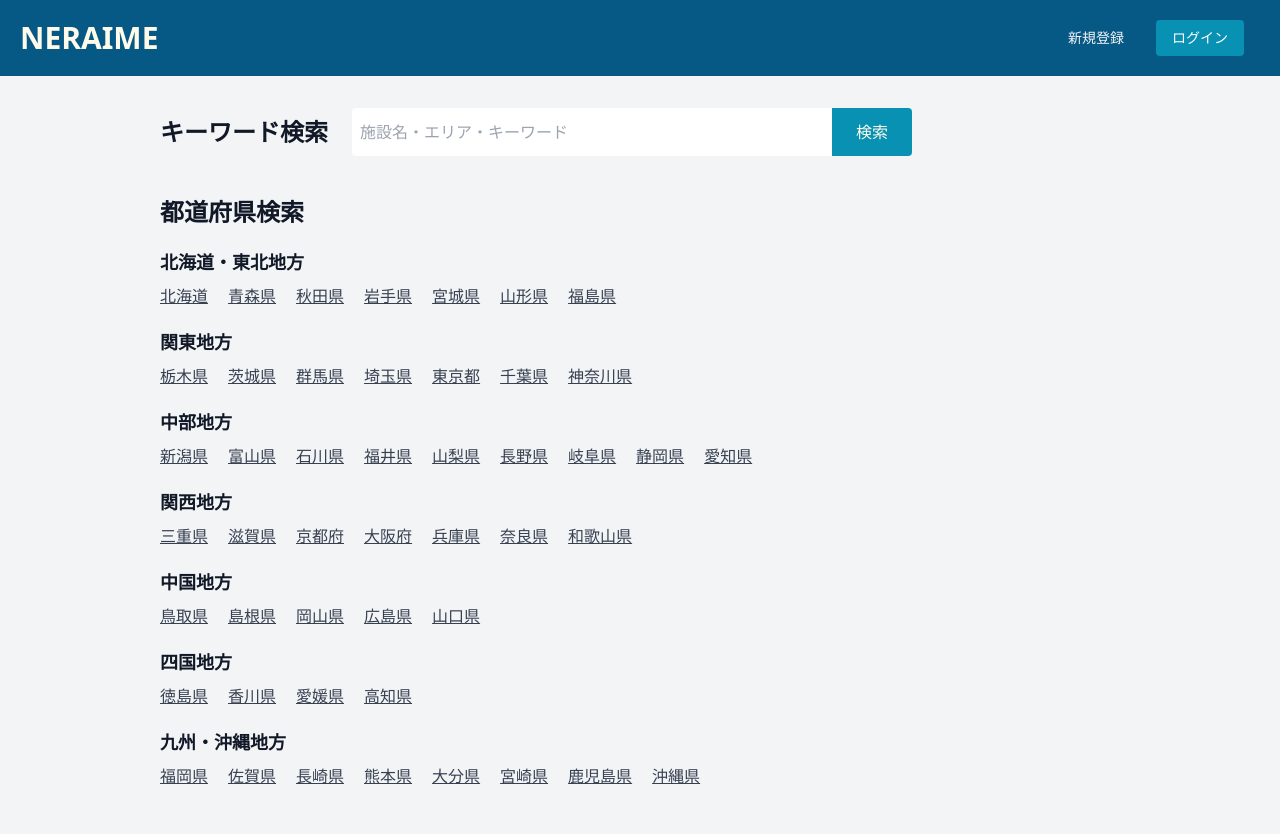
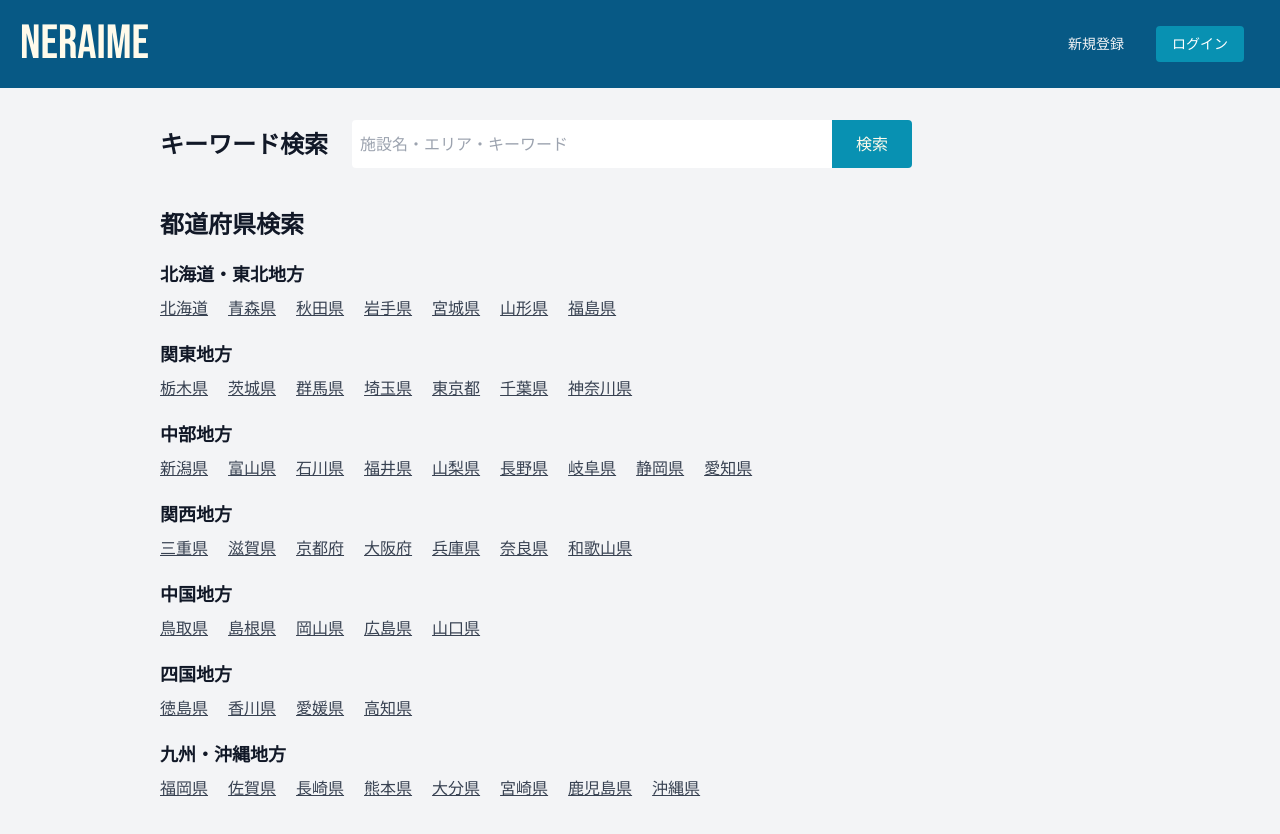
Before and after one commit to Hijikata1869/neraime-frontend, a Next.js app: page /search in a window 1280 px wide. Shown: the top 834 px of the page. Built offline with nearby package versions, Linux system fonts and the light colour scheme.

Commit message:
ヘッダーのタイトルにwebフォントを導入#32

```diff
--- a/components/CreateStore.tsx
+++ b/components/CreateStore.tsx
@@ -133,7 +133,7 @@ export const CreateStore: React.FC = memo(() => {
                     </div>
                     <div className="flex justify-center">
                       <button
-                        className="rounded bg-emerald-700 text-amber-50 py-4 px-20 mt-10 hover:bg-emerald-950 transition"
+                        className="rounded bg-cyan-600 text-amber-50 py-4 px-20 mt-10 hover:bg-cyan-700 transition"
                         onClick={(event) => hundleClick(event)}
                       >
                         登録する
--- a/components/CrowdednessForm.tsx
+++ b/components/CrowdednessForm.tsx
@@ -218,7 +218,7 @@ export const CrowdednessForm: React.FC<CrowdednessFormProps> = memo((props) => {
             混雑度はログインすると投稿できます
           </p>
           <button
-            className="py-4 px-6 mt-10 rounded transition mr-4 bg-emerald-700 text-white hover:bg-emerald-950"
+            className="py-4 px-6 mt-10 rounded transition mr-4 bg-cyan-600 text-white hover:bg-cyan-700"
             onClick={hundleLoginButton}
           >
             ログイン・新規登録はこちら
--- a/components/Layout.tsx
+++ b/components/Layout.tsx
@@ -3,6 +3,7 @@ import Link from "next/link";
 import { useRouter } from "next/router";
 import { useEffect, useContext, memo } from "react";
 import Cookie from "universal-cookie";
+import { bebasNeue } from "@/utiles/font";
 
 // context
 import { CurrentUserContext } from "@/context/CurrentUserContext";
@@ -65,10 +66,10 @@ export const Layout: React.FC<LayoutProps> = memo((props) => {
     <>
       <header className="p-5 bg-sky-800">
         <nav>
-          <div className="flex">
+          <div className="flex items-center">
             <Link
               href="/"
-              className="text-amber-50 font-bold text-3xl cursor-pointer mr-auto"
+              className={`${bebasNeue.className} text-amber-50 text-5xl cursor-pointer mr-auto`}
             >
               NERAIME
             </Link>
--- /dev/null
+++ b/utiles/font.ts
@@ -0,0 +1,8 @@
+import { Bebas_Neue } from "next/font/google";
+
+export const bebasNeue = Bebas_Neue({
+  weight: ["400"],
+  subsets: ["latin"],
+  variable: "--font-bebas",
+  display: "swap",
+});
```
